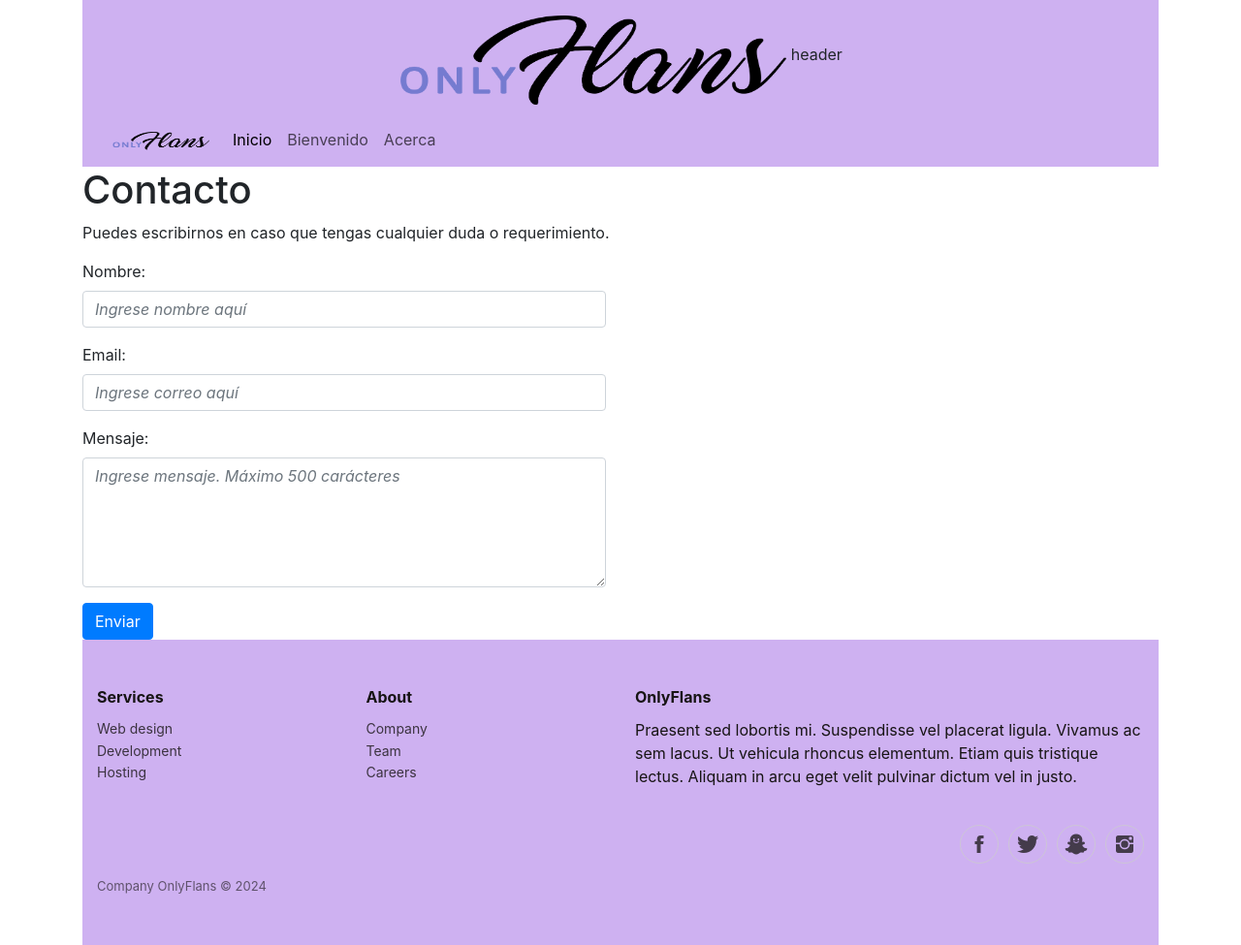
After one commit to movemove1498/Onlyflans, a Django app: page /contacto/ in a window 1280 px wide. The commit adds this page. Shown: the whole page at 97% size. Run offline with Django 5.2, Linux system fonts and the light colour scheme; some libraries are stand-ins or nearby versions.

Commit message:
Se presentan cartas privadas y publicas y se reslisa el contact de la empresa flan

```diff
--- /dev/null
+++ b/web/forms.py
@@ -0,0 +1,28 @@
+from django import forms
+
+class ContactForm(forms.Form):
+    nombre = forms.CharField(
+        max_length=50,
+        label='Nombre:',
+        widget=forms.TextInput(attrs={
+            'class': 'form-control mb-3 fst-italic',
+            'placeholder': 'Ingrese nombre aquí'
+        })
+    )
+    email = forms.EmailField(
+        max_length=100,
+        label='Email:',
+        widget=forms.EmailInput(attrs={
+            'class': 'form-control mb-3 fst-italic',
+            'placeholder': 'Ingrese correo aquí'
+        })
+    )
+    mensaje = forms.CharField(
+        label='Mensaje:',
+        max_length=500,
+        widget=forms.Textarea(attrs={
+            'class': 'form-control mb-3 fst-italic',
+            'rows': 5,
+            'placeholder': 'Ingrese mensaje. Máximo 500 carácteres'
+        })
+    )
--- /dev/null
+++ b/web/templates/contact.html
@@ -0,0 +1,15 @@
+{% extends 'base.html' %}
+
+{% block content %}
+    <h1>Contacto</h1>
+    <p>Puedes escribirnos en caso que tengas cualquier duda o requerimiento.</p>
+    <div class="row">
+        <div class="col-6">
+            <form action="{% url 'contact' %}" method="post">
+                {% csrf_token %}
+                {{ form }}
+                <button type="submit" class="btn btn-primary">Enviar</button>
+            </form>
+        </div>
+    </div>
+{% endblock %}
--- a/web/templates/index.html
+++ b/web/templates/index.html
@@ -2,7 +2,7 @@
 
 {% block content %}
 
-<h1>Todos los Flanes</h1>
+<h1>Flanes Publicos</h1>
 <div class="row">
     {% for flan in flanes %}
     <div class="col">
--- a/web/urls.py
+++ b/web/urls.py
@@ -1,9 +1,9 @@
 from django.urls import path
-from web.views import index, about, welcome
+from web.views import index, about, welcome, contact
 
 urlpatterns = [
     path('', index, name='index'),
     path('acerca/', about, name='about'),
     path('bienvenido/', welcome, name='welcome'),
-
+    path('contacto/', contact, name='contact'),
 ]
--- a/web/views.py
+++ b/web/views.py
@@ -1,15 +1,12 @@
 from django.shortcuts import render
-from web.models import Flan
+from web.models import Flan, Contact
+from web.forms import ContactForm
 
 # Create your views here.
 def index(request):
-    flanes = Flan.objects.all()
-    flanes_privados = Flan.objects.filter(is_private=True)
     flanes_publicos = Flan.objects.filter(is_private=False)
     context = {
-        'flanes': flanes,
-        'flanes_privados': flanes_privados,
-        'flanes_publicos': flanes_publicos
+        'flanes': flanes_publicos
     }
     return render(request, 'index.html', context)
 
@@ -17,4 +14,26 @@ def about(request):
     return render(request, 'about.html')
 
 def welcome(request):
-    return render(request, 'welcome.html')
+    flanes_privado = Flan.objects.filter(is_private=True)
+    context = {
+        'flanes': flanes_privado
+    }
+    return render(request, 'welcome.html', context)
+
+def contact(request):
+    if request.method == 'GET':
+        form = ContactForm()                    # Se crea una instancia del formulario ContactForm sin datos iniciales.
+        context = {'form': form}                # Se crea un contexto que contiene el formulario vacío.
+        return render(request, 'contact.html', context) # Se renderiza la plantilla 'contact.html' con el contexto.
+    else:
+        form = ContactForm(request.POST)        # Se crea una instancia de ContactForm con los datos enviados en la solicitud POST.
+        if form.is_valid():                     # Se verifica si los datos del formulario son válidos.
+            Contact.objects.create(
+                **form.cleaned_data
+            )                                   # Esta es la forma de pedirle a un modelo que cree un registro usando los datos de un formulario
+            return redirect('success')         # Si el formulario es válido, se redirige al usuario a la URL '/success'.
+        context = {'form': form}                # Se crea un contexto que contiene el formulario con los datos (válidos o no).
+        return render(request, 'contact.html', context) # Se vuelve a renderizar la plantilla con el contexto actualizado.
+
+def success(request):
+    return render(request, 'success.html')
```
Also changed, not shown: web/admin.py (+7 -1 lines), web/models.py (+10 -0 lines), web/templates/success.html (added, +7 -0 lines), web/templates/welcome.html (+14 -1 lines).
